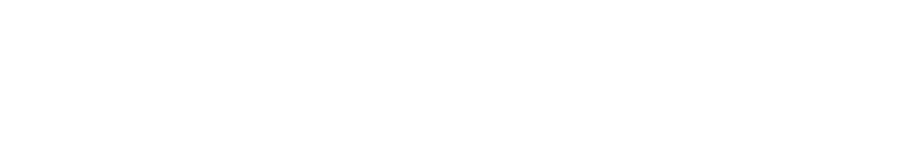
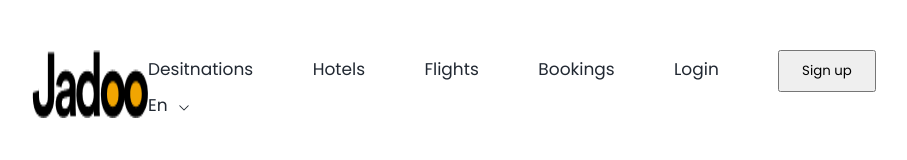
Before and after one commit to kawser-alam/Jadoo-Travelling-Website, a plain HTML site: page index.html in a window 1280 px wide. Shown: the whole page, without its empty margins (116-1023 px from the left). Drawn offline with Linux system fonts and the light colour scheme.

Commit message:
navbar done

```diff
--- a/index.html
+++ b/index.html
@@ -1,5 +1,6 @@
 <!DOCTYPE html>
 <html lang="en">
+
 <head>
     <meta charset="UTF-8">
     <meta name="viewport" content="width=device-width, initial-scale=1.0">
@@ -7,9 +8,22 @@
     <!-- css link  -->
     <link rel="stylesheet" href="style.css">
 </head>
+
 <body>
     <header>
-
+        <nav>
+                <img src="images/jadoo.png" alt="" class="logo">
+                <div class="nav-items">
+                    <a href="">Desitnations </a>
+                    <a href="">Hotels</a>
+                    <a href="">Flights </a>
+                    <a href="">Bookings</a>
+                    <a href="">Login</a>
+                    <button id="sign-up">Sign up</button>
+                    <a id="En" href="">En</a>
+                    <img src="images/dropdown.png" alt="">
+                </div>
+        </nav>
     </header>
     <main>
 
@@ -18,4 +32,5 @@
 
     </footer>
 </body>
+
 </html>
--- a/style.css
+++ b/style.css
@@ -4,3 +4,27 @@
 * {
     font-family: "Poppins", sans-serif;
 }
+
+nav {
+    display: flex;
+    justify-content: space-between;
+    margin-top: 50px;
+    margin: 50px 200px 0px 140px;
+}
+
+nav a {
+    text-decoration: none;
+    margin-right: 55px;
+    font-size: 17px;
+    font-weight: 400;
+    color: #212832;
+}
+
+#sign-up {
+    margin-right: 55px;
+    padding: 9px 22px;
+}
+
+#En {
+    margin-right: 7px;
+}
```
Also changed, not shown: images/dropdown.png (added).
